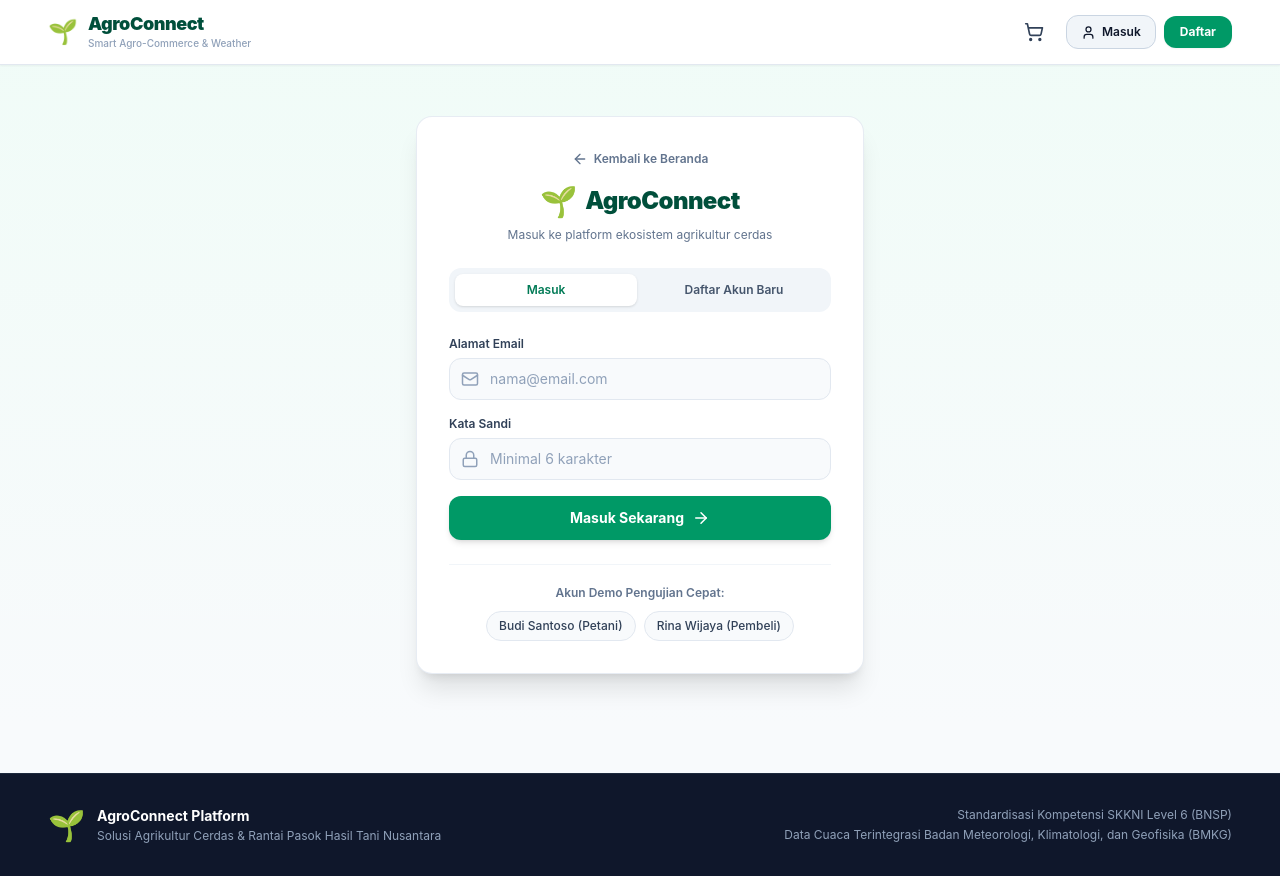
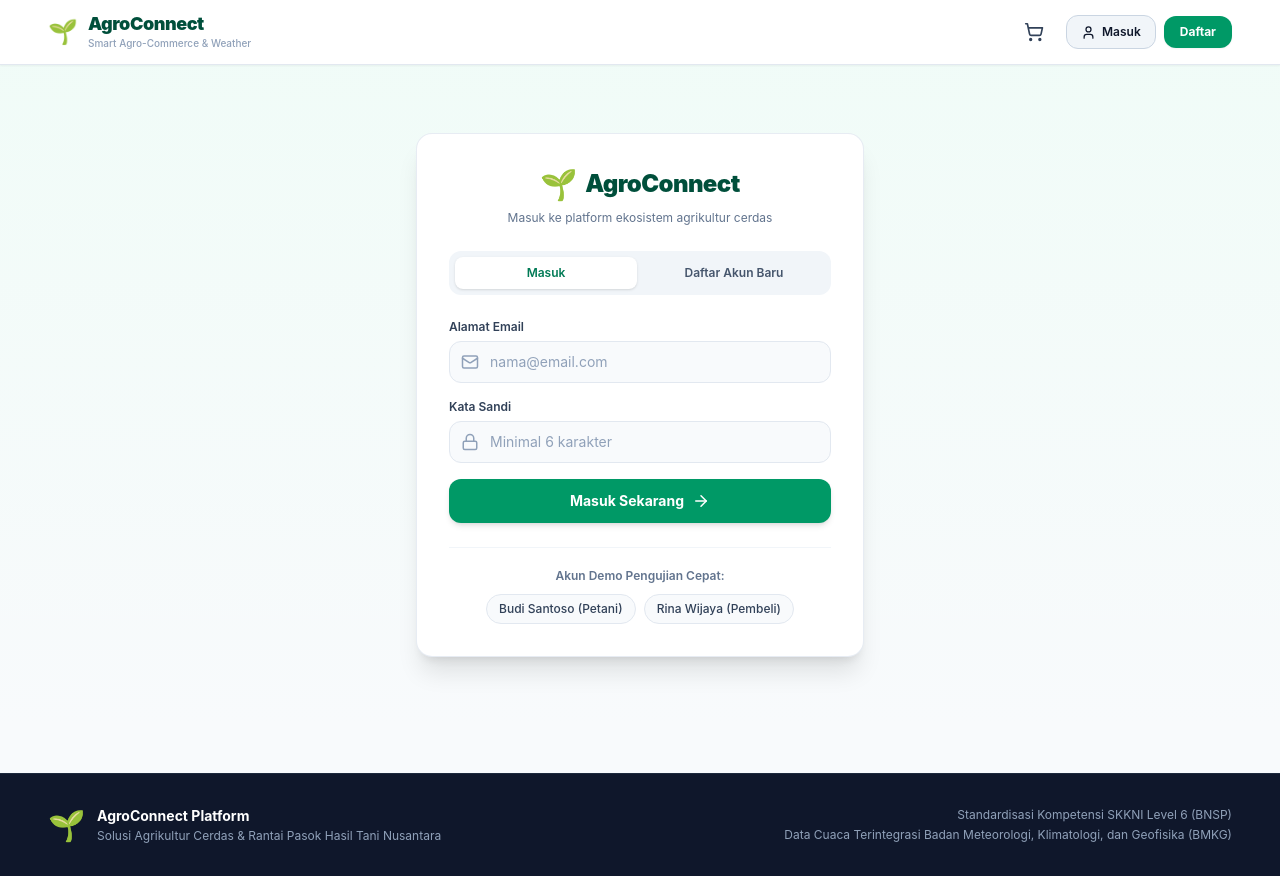
Before and after one commit to AgroConnect-Fredli4qoni/agroconnect-frontend-web, a React (Vite) app: page /auth in a window 1280 px wide. Built offline with nearby package versions, Linux system fonts and the light colour scheme.

Commit message:
refactor(web): remove Kembali ke Beranda back links

```diff
--- a/src/pages/AuthPage.tsx
+++ b/src/pages/AuthPage.tsx
@@ -1,6 +1,6 @@
 import React, { useState, useEffect } from 'react'
 import { useNavigate, useLocation, useSearchParams, Link } from 'react-router-dom'
-import { User, Mail, Lock, ShieldCheck, ArrowRight, ArrowLeft } from 'lucide-react'
+import { User, Mail, Lock, ShieldCheck, ArrowRight } from 'lucide-react'
 import { useAuth } from '../context/AuthContext'
 
 /**
@@ -71,14 +71,10 @@ export function AuthPage(): React.JSX.Element {
     <div className="min-h-[calc(100vh-140px)] flex items-center justify-center py-12 px-4 bg-gradient-to-b from-emerald-50/60 to-transparent">
       <div className="w-full max-w-md bg-white rounded-2xl border border-slate-200/80 shadow-xl p-8 transition-all">
         <div className="text-center mb-6">
-          <Link to="/" className="inline-flex items-center gap-1.5 text-xs font-semibold text-slate-500 hover:text-emerald-600 transition-colors mb-4">
-            <ArrowLeft size={16} />
-            <span>Kembali ke Beranda</span>
+          <Link to="/" className="inline-flex items-center justify-center gap-2 mb-1.5 group">
+            <span className="text-3xl group-hover:scale-110 transition-transform">🌱</span>
+            <h1 className="text-2xl font-black text-emerald-900 tracking-tight">AgroConnect</h1>
           </Link>
-          <div className="flex items-center justify-center gap-2 mb-1.5">
-            <span className="text-3xl">🌱</span>
-            <h1 className="text-2xl font-black text-emerald-900 tracking-tight">AgroConnect</h1>
-          </div>
           <p className="text-xs text-slate-500 text-center leading-relaxed">
             {mode === 'login'
               ? 'Masuk ke platform ekosistem agrikultur cerdas'
--- a/src/pages/CatalogPage.tsx
+++ b/src/pages/CatalogPage.tsx
@@ -1,6 +1,6 @@
 import React, { useState, useEffect, useCallback, useMemo } from 'react'
-import { Link, useSearchParams } from 'react-router-dom'
-import { ArrowLeft, PlusCircle, Store, ChevronLeft, ChevronRight } from 'lucide-react'
+import { useSearchParams } from 'react-router-dom'
+import { PlusCircle, Store, ChevronLeft, ChevronRight } from 'lucide-react'
 import { CatalogSidebar } from '../components/CatalogSidebar'
 import { CatalogSortBar, SortOption } from '../components/CatalogSortBar'
 import { ProductCard, getProductRating, getProductSales } from '../components/ProductCard'
@@ -159,13 +159,6 @@ export function CatalogPage(props: CatalogPageProps): React.JSX.Element {
     <div className="max-w-[1680px] mx-auto px-4 sm:px-8 lg:px-12 py-8 space-y-6">
       <div className="flex flex-col md:flex-row md:items-center justify-between gap-4 pb-4 border-b border-slate-200">
         <div>
-          <Link
-            to="/"
-            className="inline-flex items-center gap-1.5 text-xs font-semibold text-slate-500 hover:text-emerald-600 transition-colors mb-2"
-          >
-            <ArrowLeft size={16} />
-            <span>Kembali ke Beranda</span>
-          </Link>
           <div className="flex items-center gap-2.5">
             <Store size={24} className="text-emerald-700" />
             <h1 className="text-2xl font-black text-slate-900 tracking-tight">Katalog Hasil Panen Petani</h1>
```
